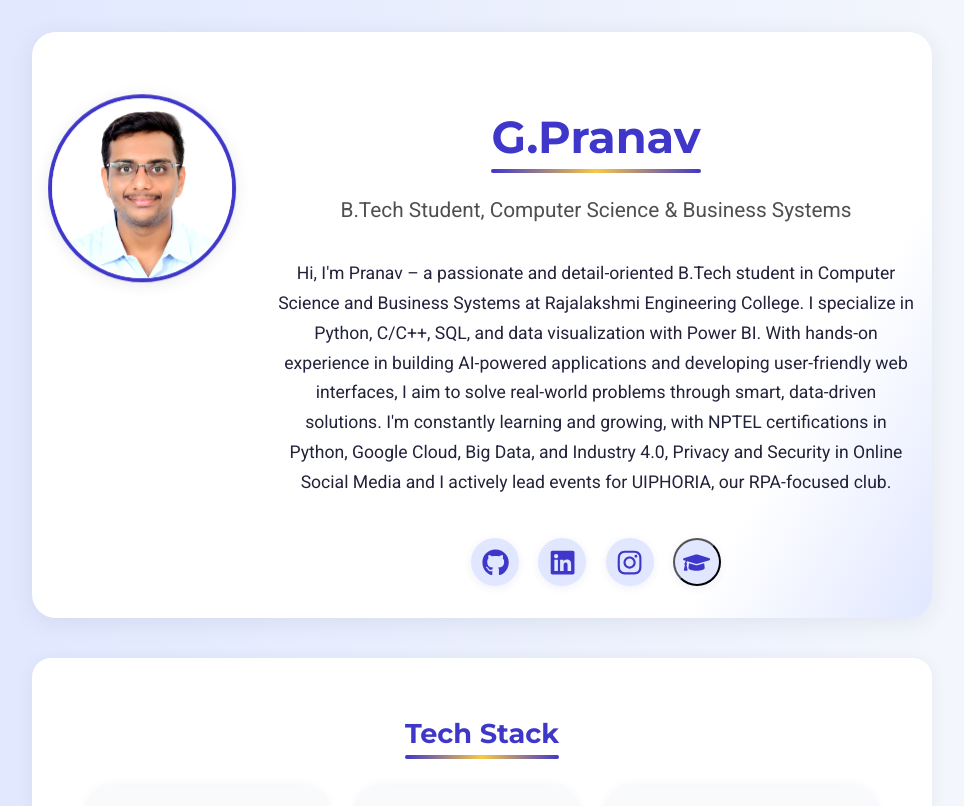
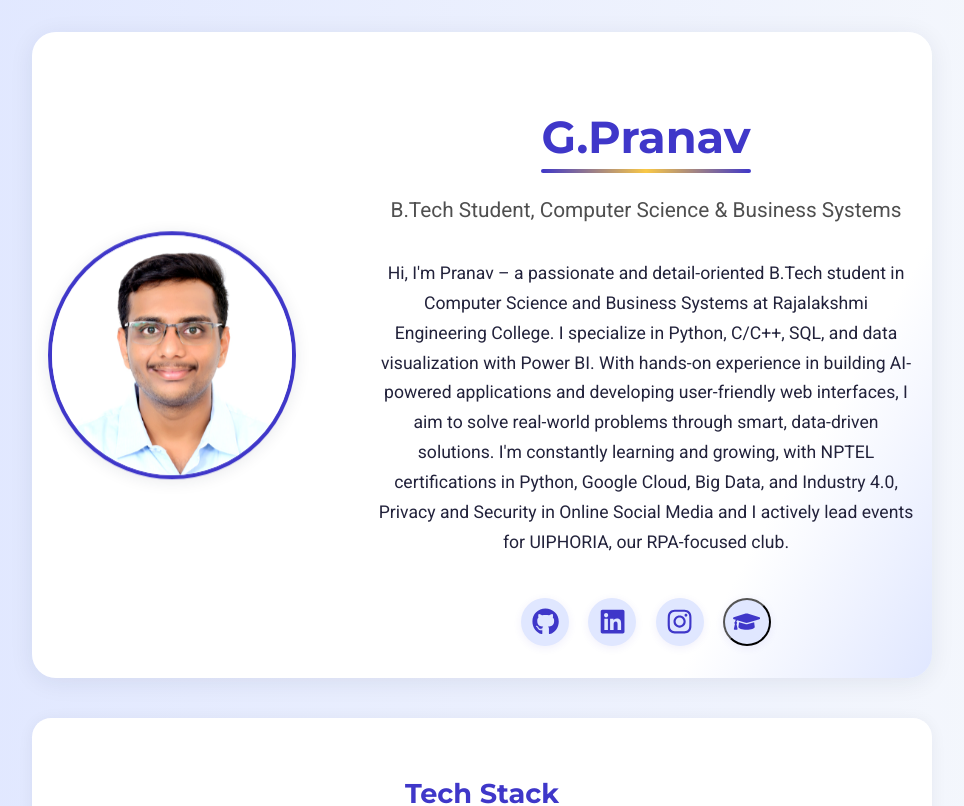
Before and after one commit to pranav1494/portfolio-website, a React (Create React App) app: page / in a window 1280 px wide. Shown: the top 806 px of the page, without its empty margins (158-1122 px from the left). Built offline with nearby package versions, Linux system fonts and the light colour scheme.

Commit message:
Style: Align profile photo to left center in hero section

```diff
--- a/src/App.css
+++ b/src/App.css
@@ -120,8 +120,8 @@ body {
 
 /** Floating profile photo animation */
 .profile-photo {
-  width: 180px;
-  height: 180px;
+  width: 240px;
+  height: 240px;
   object-fit: cover;
   object-position: center top;
   border-radius: 50%;
@@ -132,8 +132,8 @@ body {
   background: #fff;
   overflow: hidden;
   display: block;
-  margin-left: auto;
-  margin-right: auto;
+  margin-left: 0;
+  margin-right: 2.5rem;
   animation: floatPhoto 3.5s ease-in-out infinite;
 }
 @keyframes floatPhoto {
@@ -375,8 +375,8 @@ body {
 
 .hero-flex {
   display: flex;
-  align-items: flex-start;
-  justify-content: space-between;
+  align-items: center;
+  justify-content: flex-start;
   gap: 2.5rem;
   flex-wrap: wrap;
 }
```
